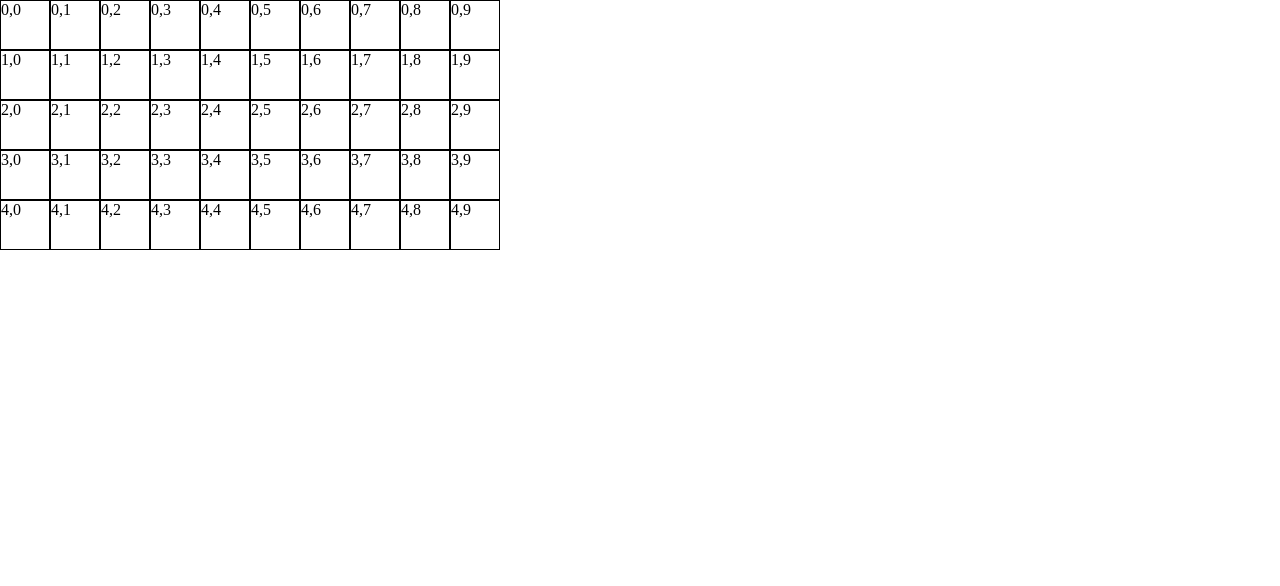
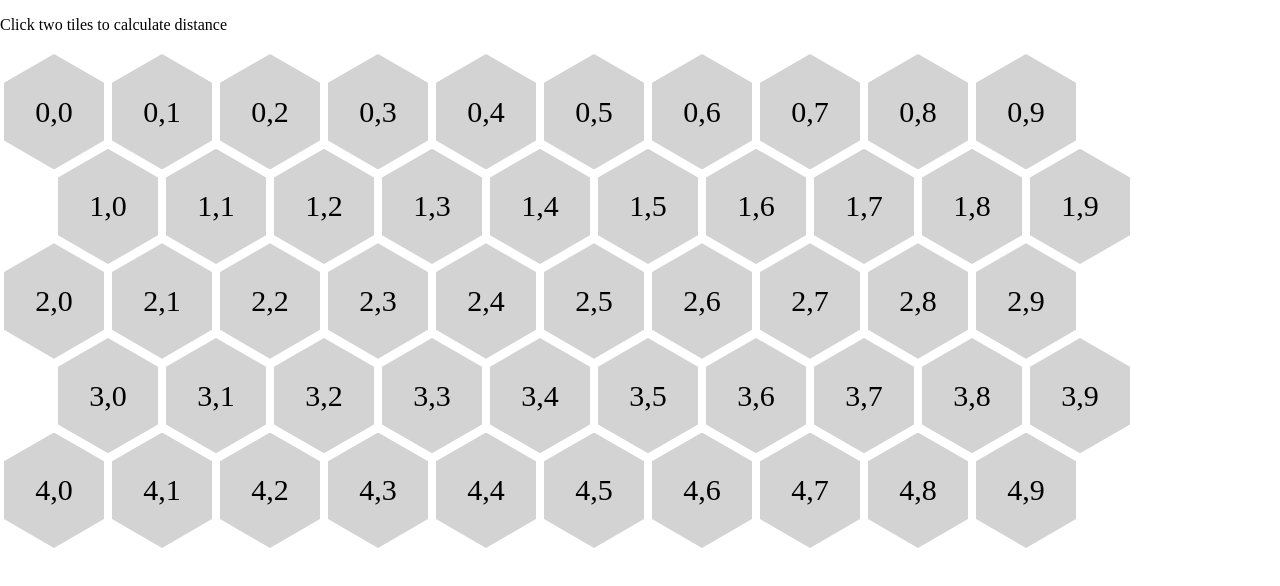
Before and after one commit to hkeio/board-game, an Angular app: page / in a window 1280 px wide. Shown: the top 586 px of the page. Built offline with nearby package versions, Linux system fonts and the light colour scheme.

Commit message:
switch to hexagons instead of squares

```diff
--- a/src/app/app.component.html
+++ b/src/app/app.component.html
@@ -1,19 +1,19 @@
-<div class="container" (click)="reset()">
-  <div class="board">
-    @for(x of board; track $index) { @for(cell of x; track $index) {
-    <div
-      class="cell"
-      [class.first-click]="isCell(cell, firstClick)"
-      [class.second-click]="isCell(cell, secondClick)"
-      (click)="$event.stopPropagation(); onCellClick(cell)"
-    >
-      {{ cell.x }},{{ cell.y }}
-    </div>
-    }
-    <div class="clear"></div>
-    }
-  </div>
+<div>
   @if(distance) {
   <p>Distance: {{ distance }}</p>
+  } @else {
+  <p>Click two tiles to calculate distance</p>
   }
 </div>
+
+<div class="container" #board (click)="reset()">
+  @for(xCells of cells; track $index) { @for(cell of xCells; track $index) {
+  <div
+    [class.first-click]="isCell(cell, firstClick)"
+    [class.second-click]="isCell(cell, secondClick)"
+    (click)="$event.stopPropagation(); onCellClick(cell)"
+  >
+    <div>{{ cell.x }},{{ cell.y }}</div>
+  </div>
+  } }
+</div>
--- a/src/app/app.component.scss
+++ b/src/app/app.component.scss
@@ -1,14 +1,45 @@
 :host {
+  height: 100%;
+  display: flex;
+  flex-direction: column;
+
+  --size: 100px;
+  --margin: 4px;
+  --filler: calc(var(--size) * 1.732 + 4 * var(--margin) - 1px);
+
+  .container::before {
+    content: "";
+    width: calc(var(--size) / 2 + var(--margin));
+    float: left;
+    height: 120%;
+    shape-outside: repeating-linear-gradient(
+      #0000 0 calc(var(--filler) - 3px),
+      #000 0 var(--filler)
+    );
+  }
+
   .container {
+    font-size: 0; // disable white space between inline block element
+
+    > div {
+      background-color: lightgray;
+
+      width: var(--size);
+      margin: var(--margin);
+      height: calc(var(--size) * 1.1547);
+      display: inline-block;
+      font-size: initial;
+      clip-path: polygon(0% 25%, 0% 75%, 50% 100%, 100% 75%, 100% 25%, 50% 0%);
+      margin-bottom: calc(var(--margin) - var(--size) * 0.2885);
+
+      > div {
+        display: flex;
         height: 100%;
         width: 100%;
+        font-size: 30px;
+        align-items: center;
+        justify-content: center;
       }
-
-  .cell {
-    width: 48px;
-    height: 48px;
-    border: 1px solid black;
-    display: inline-block;
 
       &.first-click {
         background-color: green;
@@ -19,3 +50,4 @@
       }
     }
   }
+}
--- a/src/app/app.component.ts
+++ b/src/app/app.component.ts
@@ -1,4 +1,4 @@
-import { Component } from '@angular/core';
+import { AfterViewInit, Component, ElementRef, ViewChild } from '@angular/core';
 
 type Position = { x: number; y: number };
 
@@ -9,27 +9,40 @@ type Position = { x: number; y: number };
   templateUrl: './app.component.html',
   styleUrl: './app.component.scss',
 })
-export class AppComponent {
+export class AppComponent implements AfterViewInit {
+  private readonly TILESIZE = 100;
   boardSize = [5, 10];
-  board: Position[][] = [];
+  cells: Position[][] = [];
   firstClick: Position | null = null;
   secondClick: Position | null = null;
   distance: number | null = null;
 
+  @ViewChild('board') board!: ElementRef;
+
   constructor() {
-    this.initBoard();
+    this.fillBoard();
   }
 
-  private initBoard() {
+  ngAfterViewInit() {
+    this.setBoardSize();
+  }
+
+  private fillBoard() {
     for (let x = 0; x < this.boardSize[0]; x++) {
-      this.board[x] = this.board[x] || [];
+      this.cells[x] = this.cells[x] || [];
       for (let y = 0; y < this.boardSize[1]; y++) {
-        this.board[x][y] = { x, y };
+        this.cells[x][y] = { x, y };
       }
     }
   }
 
-  onCellClick({ x, y }: Position) {
+  private setBoardSize(): void {
+    this.board.nativeElement.style.width = `${
+      this.boardSize[1] * this.TILESIZE + this.TILESIZE * 1.732
+    }px`;
+  }
+
+  onCellClick({ x, y }: Position): void {
     if (!this.firstClick) {
       this.firstClick = { x, y };
       return;
@@ -44,7 +57,7 @@ export class AppComponent {
     this.reset();
   }
 
-  isCell(cell: Position, firstClick: Position | null) {
+  isCell(cell: Position, firstClick: Position | null): boolean {
     if (!firstClick) {
       return false;
     }
@@ -52,7 +65,7 @@ export class AppComponent {
     return cell.x === firstClick.x && cell.y === firstClick.y;
   }
 
-  calculateDistance() {
+  calculateDistance(): void {
     if (this.firstClick && this.secondClick) {
       const dx = this.secondClick.x - this.firstClick.x;
       const dy = this.secondClick.y - this.firstClick.y;
@@ -60,7 +73,7 @@ export class AppComponent {
     }
   }
 
-  reset() {
+  reset(): void {
     this.firstClick = null;
     this.secondClick = null;
     this.distance = null;
```
Lines whose indentation alone changed are shown as unchanged.
